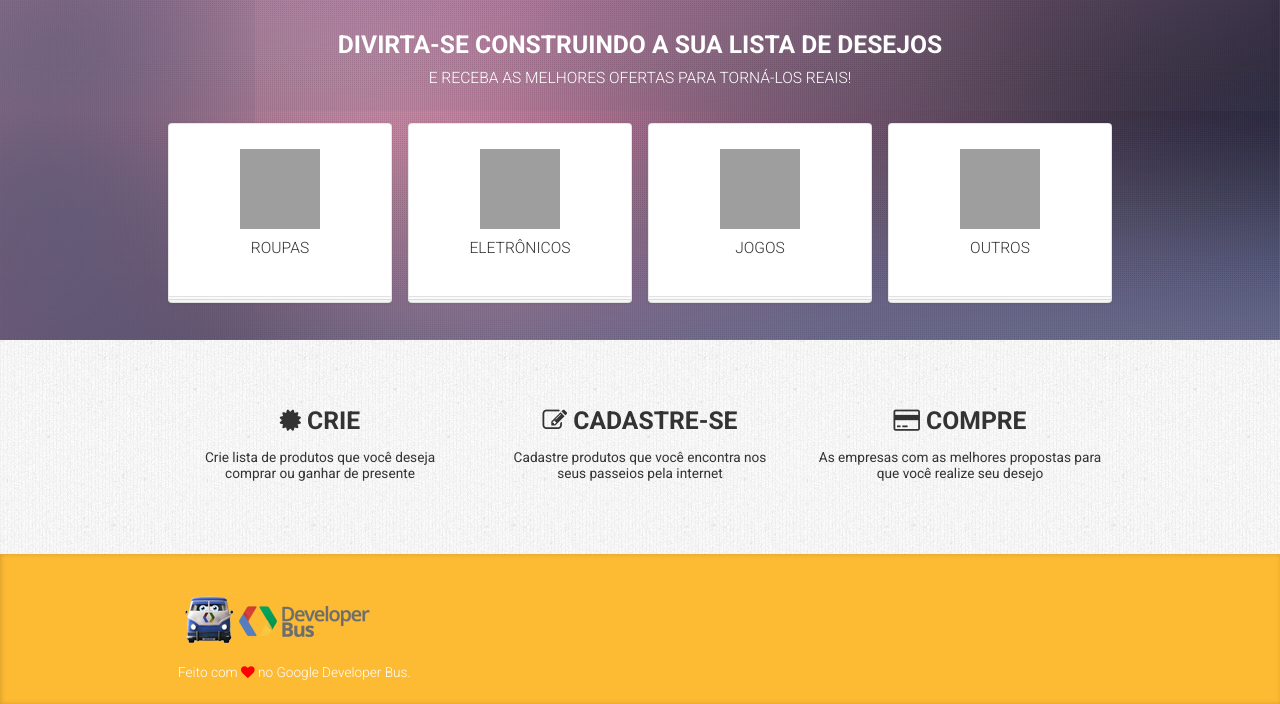
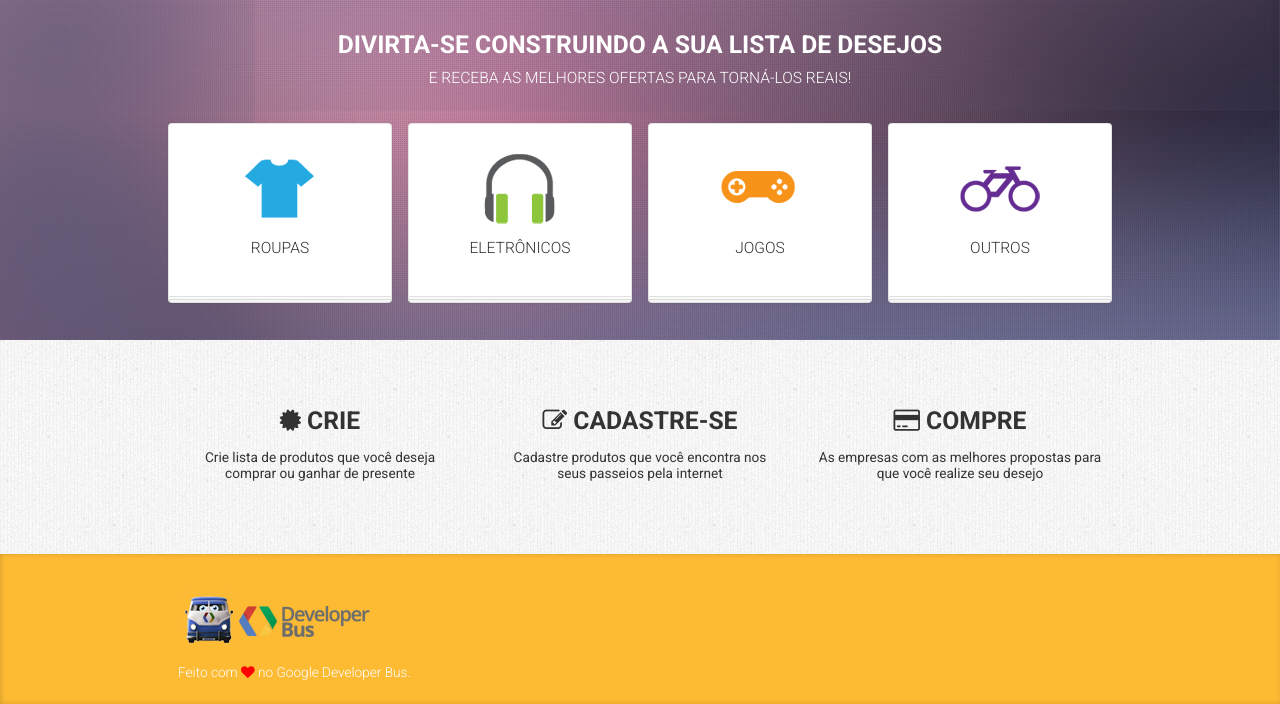
Before and after one commit to DesenvolvedoresGoogle/QueroMe, a Django app: template templates/website/index.html in a window 1280 px wide. Shown: the part 144-848 px from the top of the page. Run offline with Django 3.2, Linux system fonts and the light colour scheme; the template is opened without the code that fills it, so the values that code supplies are empty; parts of the project's set-up code (start-up, migrations or seed data) failed here and were passed over; some libraries are stand-ins or nearby versions; grey boxes are pictures that could not be loaded.

Commit message:
compilando sass

```diff
--- a/assets/styles/querome.css
+++ b/assets/styles/querome.css
@@ -2073,13 +2073,13 @@ main.home {
     width: 80px;
     height: 80px; }
     .box-banner .pic.roupas {
-      background: url("../images/website/icons/img-roupas.png") center center no-repeat; }
+      background: url("/images/icons/roupas.png") center center no-repeat; }
     .box-banner .pic.eletro {
-      background: url("../images/website/icons/img-eletronicos.png") center no-repeat; }
+      background: url("/images/icons/eletronicos.png") center no-repeat; }
     .box-banner .pic.jogos {
-      background: url("../images/website/icons/img-jogos.png") center no-repeat; }
+      background: url("/images/icons/jogos.png") center no-repeat; }
     .box-banner .pic.outros {
-      background: url("../images/website/icons/img-outros.png") center no-repeat; }
+      background: url("/images/icons/outros.png") center no-repeat; }
 
 .entenda-querome {
   padding: 10px 0; }
```
